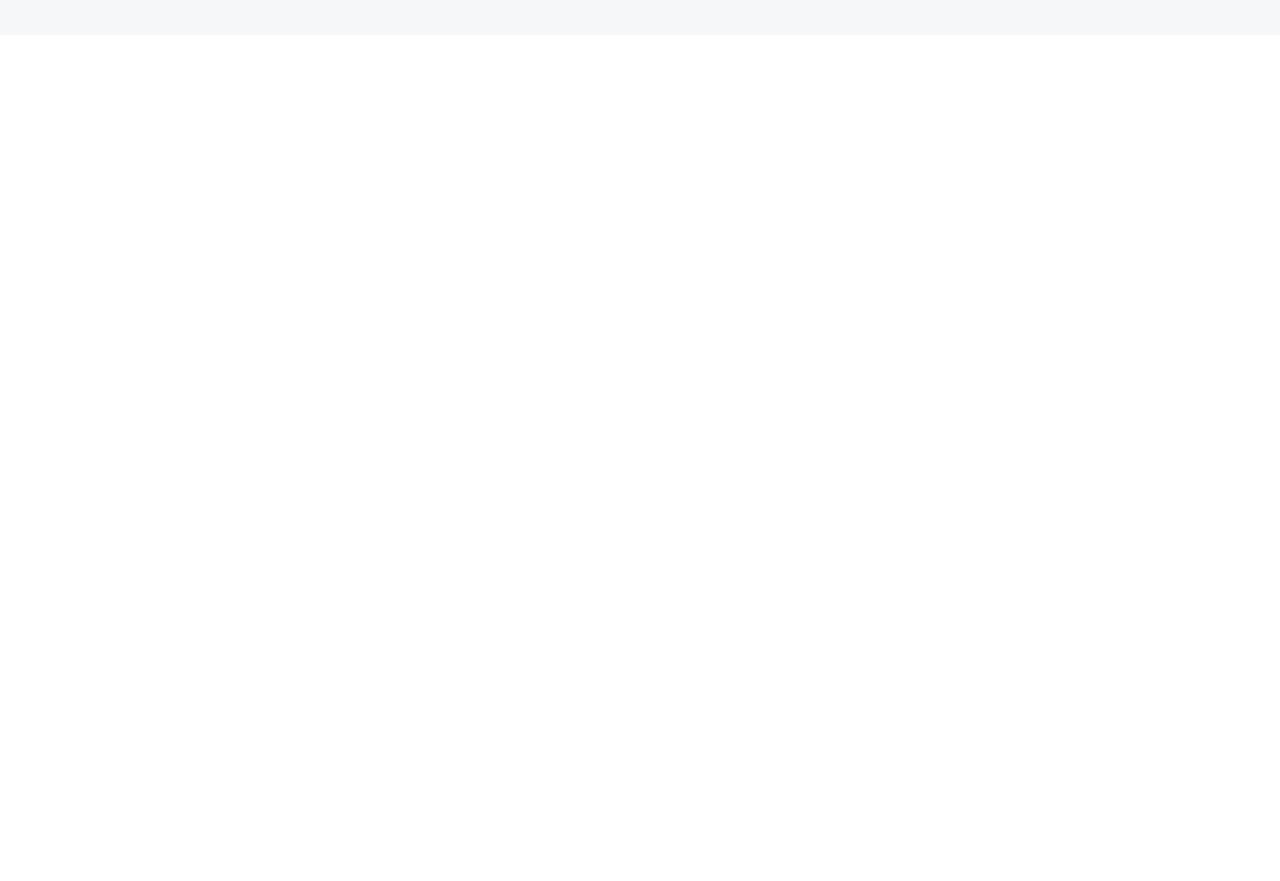
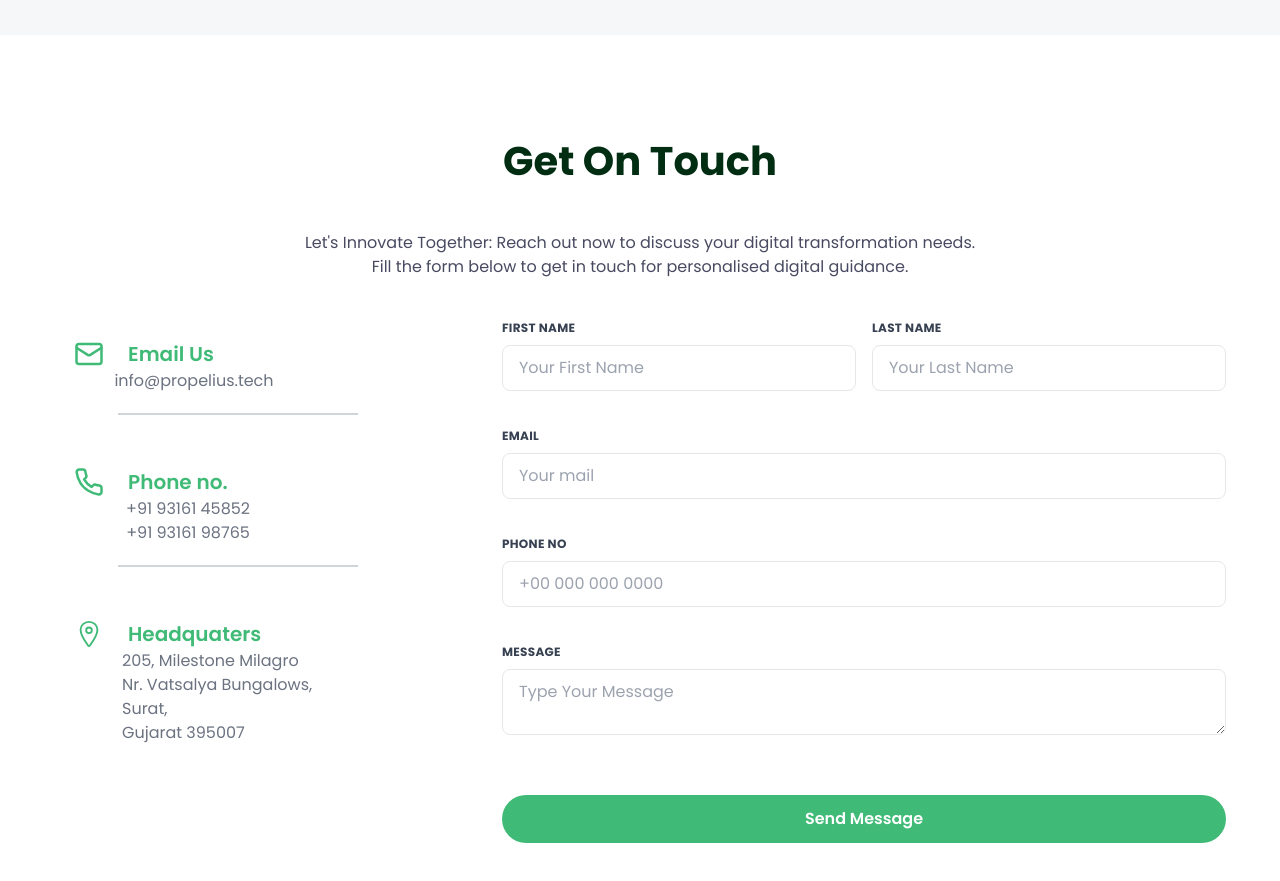
Before and after one commit to 28JayG/pt-site, a Next.js app: page / in a window 1280 px wide. Shown: the part 6880-7761 px from the top of the page. Before the commit the page ends 7625 px from the top, so only its background shows below. Built offline with nearby package versions, Linux system fonts and the light colour scheme.

Commit message:
makes form responsive

```diff
--- a/src/components/shared/ContactForm.tsx
+++ b/src/components/shared/ContactForm.tsx
@@ -7,18 +7,18 @@ import { COMPANY_PHONE_1, COMPANY_PHONE_2 } from "constants/company.constants";
 
 const ContactForm: React.FC = () => {
   return (
-    <MaxWidthWrapper className="bg-white p-10  md:p-20 text-center flex flex-col gap-10">
-      <p className="font-bold text-4xl text-green-dark">Get On Touch</p>
-      <p className="text-textSecondary">
+    <MaxWidthWrapper className="bg-white py-10 lg:py-24 text-center flex flex-col gap-10">
+      <p className="font-bold text-4xl text-green-900">Get On Touch</p>
+      <p className="text-grey-700">
         Let's Innovate Together: Reach out now to discuss your digital
         transformation needs.
         <br />
         Fill the form below to get in touch for personalised digital guidance.
       </p>
       <div className="flex flex-col md:flex-row gap-16 md:gap-32 justify-center">
-        <div>
+        <div className="hidden lg:block">
           <div className="p-5 w-60">
-            <div className="flex gap-6 text-primary items-center">
+            <div className="flex gap-6 text-green-500 items-center">
               <LuMail size={30} />
               <p className="font-semibold text-xl">Email Us</p>
             </div>
@@ -26,7 +26,7 @@ const ContactForm: React.FC = () => {
           </div>
           <div className="border border-gray-300 w-60 ml-16"></div>
           <div className="p-5 w-60 mt-8">
-            <div className="flex gap-6 text-primary items-center">
+            <div className="flex gap-6 text-green-500 items-center">
               <LuPhone size={30} />
               <p className="font-semibold text-xl">Phone no.</p>
             </div>
@@ -35,7 +35,7 @@ const ContactForm: React.FC = () => {
           </div>
           <div className="border border-gray-300 w-60 ml-16"></div>
           <div className="p-5 w-80 mt-8">
-            <div className="flex gap-6 text-primary items-center">
+            <div className="flex gap-6 text-green-500 items-center">
               <IoLocationOutline size={30} />
               <p className="font-semibold text-xl">Headquaters</p>
             </div>
@@ -48,6 +48,7 @@ const ContactForm: React.FC = () => {
             <p className="text-gray-500 pl-12 text-left">Gujarat 395007</p>
           </div>
         </div>
+
         <form>
           <div className="flex flex-wrap -mx-3 ">
             <div className="w-full px-3 mb-6 flex">
--- a/src/pages/index.tsx
+++ b/src/pages/index.tsx
@@ -104,7 +104,7 @@ export default function Home() {
         title="Explore our digital digest"
         subtitle="Scroll through our blog for expert views on web app development, mobile app, SaaS solutions and other digital transformation stuff."
       />
-      {/* <ContactForm /> */}
+      <ContactForm />
     </PageLayout>
   );
 }
```
